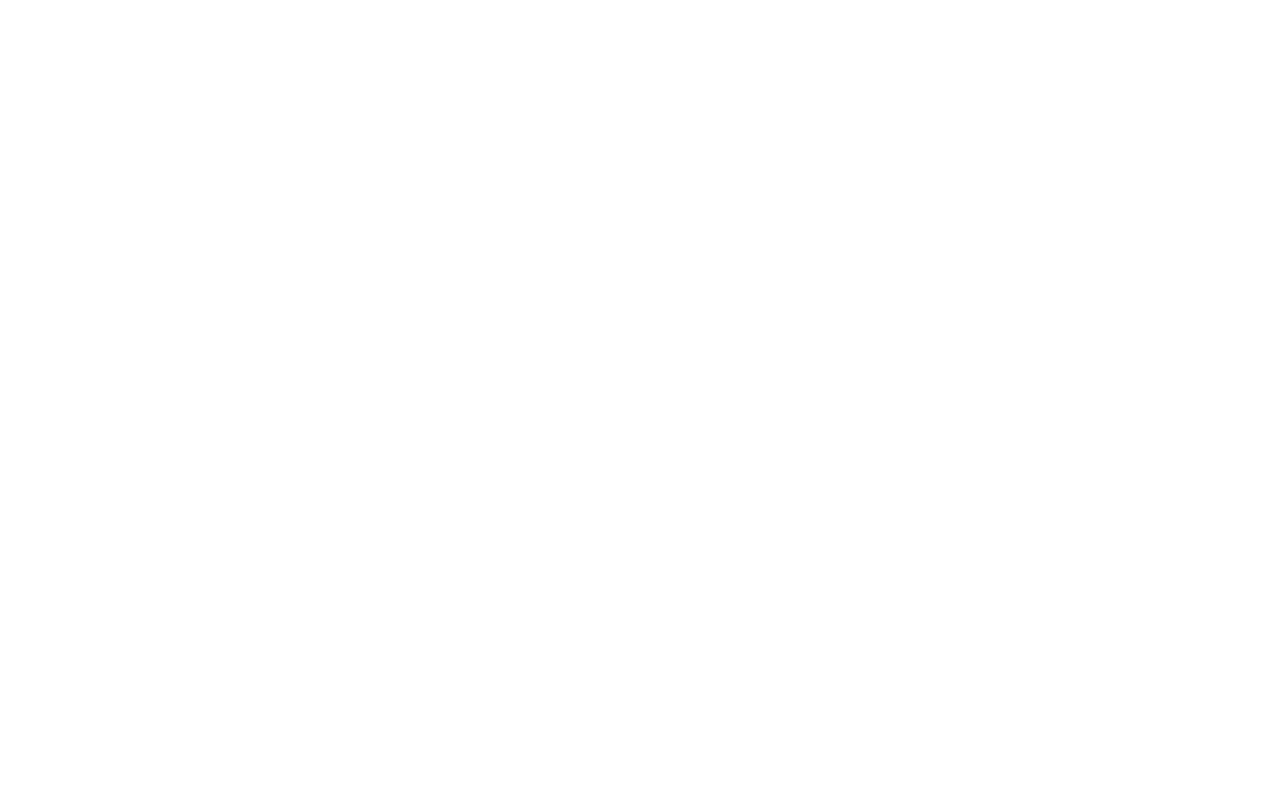
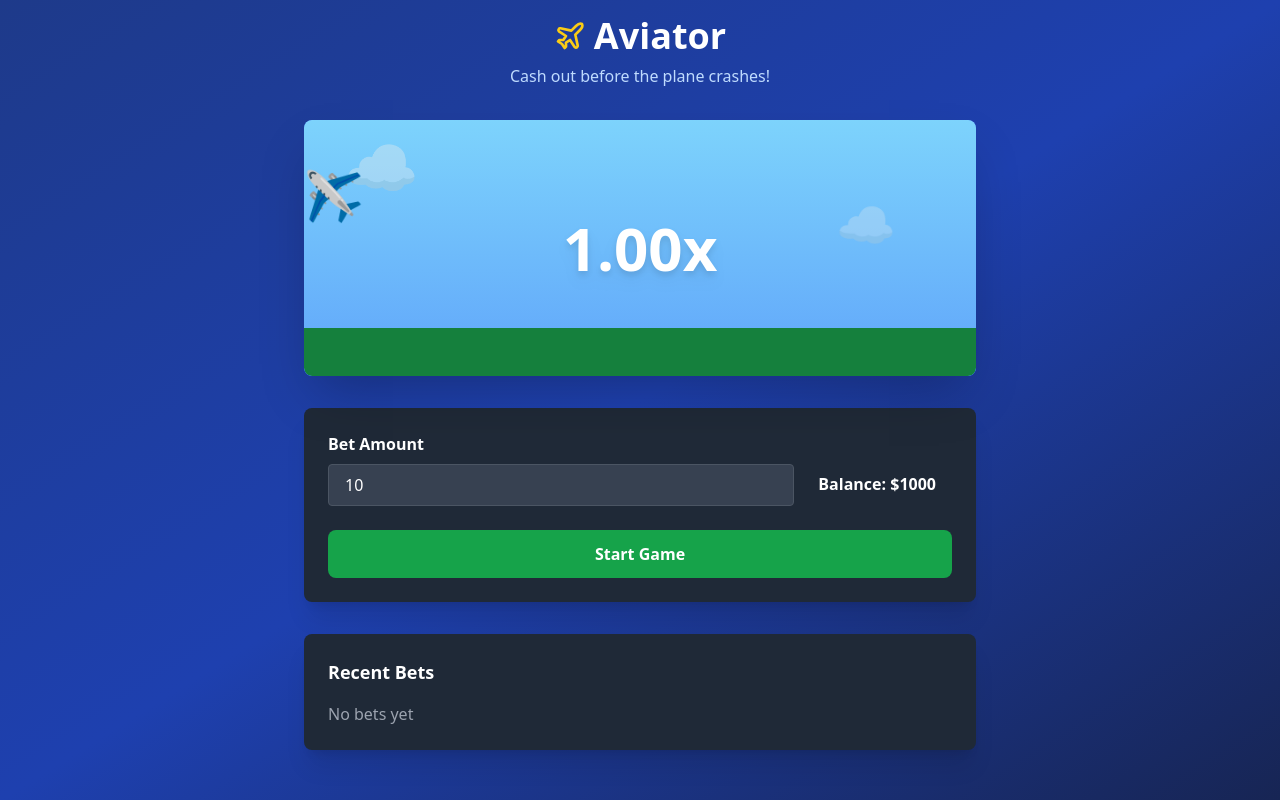
Before and after one commit to Brianlicent/lucky-butterfly, a React (Vite) app: page / in a window 1280 px wide. Built offline with nearby package versions, Linux system fonts and the light colour scheme.

Commit message:
Updated project files

```diff
--- a/src/pages/Index.tsx
+++ b/src/pages/Index.tsx
@@ -1,10 +1,217 @@
+import { useState, useEffect, useRef } from 'react';
+import { Plane } from 'lucide-react';
 
-import React from 'react';
+interface Bet {
+  amount: number;
+  multiplier: number;
+  status: 'pending' | 'won' | 'lost';
+}
 
-const Index = () => {
+export default function AviatorGame() {
+  const [balance, setBalance] = useState(1000);
+  const [betAmount, setBetAmount] = useState(10);
+  const [gameState, setGameState] = useState<'idle' | 'flying' | 'crashed'>('idle');
+  const [multiplier, setMultiplier] = useState(1.0);
+  const [bets, setBets] = useState<Bet[]>([]);
+  const [crashPoint, setCrashPoint] = useState(0);
+  const gameLoopRef = useRef<NodeJS.Timeout | null>(null);
+  const planePositionRef = useRef(0);
+
+  // Generate random crash point
+  const generateCrashPoint = () => {
+    return Math.random() * 0.08 + 0.02; // Crash between 1.02x and 1.08x
+  };
+
+  // Start game
+  const startGame = () => {
+    if (betAmount > balance || betAmount <= 0) return;
+
+    setGameState('flying');
+    setMultiplier(1.0);
+    planePositionRef.current = 0;
+    setCrashPoint(generateCrashPoint());
+    setBalance(balance - betAmount);
+
+    const newBet: Bet = {
+      amount: betAmount,
+      multiplier: 1.0,
+      status: 'pending',
+    };
+    setBets([newBet, ...bets]);
+
+    // Game loop
+    let currentMultiplier = 1.0;
+    gameLoopRef.current = setInterval(() => {
+      currentMultiplier += crashPoint;
+      setMultiplier(currentMultiplier);
+      planePositionRef.current = Math.min(currentMultiplier * 20, 90);
+
+      // Check if crashed
+      if (currentMultiplier >= 1 + crashPoint) {
+        setGameState('crashed');
+        setBets((prev) => [
+          { ...prev[0], status: 'lost', multiplier: currentMultiplier },
+          ...prev.slice(1),
+        ]);
+        if (gameLoopRef.current) clearInterval(gameLoopRef.current);
+      }
+    }, 50);
+  };
+
+  // Cash out
+  const cashOut = () => {
+    if (gameState !== 'flying') return;
+
+    const winAmount = betAmount * multiplier;
+    setBalance((prev) => prev + winAmount);
+    setGameState('idle');
+    setBets((prev) => [
+      { ...prev[0], status: 'won', multiplier },
+      ...prev.slice(1),
+    ]);
+
+    if (gameLoopRef.current) clearInterval(gameLoopRef.current);
+  };
+
+  // Reset game
+  const resetGame = () => {
+    if (gameLoopRef.current) clearInterval(gameLoopRef.current);
+    setGameState('idle');
+    setMultiplier(1.0);
+    planePositionRef.current = 0;
+  };
+
+  useEffect(() => {
+    return () => {
+      if (gameLoopRef.current) clearInterval(gameLoopRef.current);
+    };
+  }, []);
+
   return (
-    <></>
+    <div className="min-h-screen bg-gradient-to-br from-blue-900 via-blue-800 to-blue-950 p-4">
+      <div className="max-w-2xl mx-auto">
+        {/* Header */}
+        <div className="text-center mb-8">
+          <div className="flex items-center justify-center gap-2 mb-2">
+            <Plane className="w-8 h-8 text-yellow-400" />
+            <h1 className="text-4xl font-bold text-white">Aviator</h1>
+          </div>
+          <p className="text-blue-200">Cash out before the plane crashes!</p>
+        </div>
+
+        {/* Game Arena */}
+        <div className="bg-gradient-to-b from-blue-400 to-blue-600 rounded-lg p-8 mb-8 relative h-64 overflow-hidden shadow-2xl">
+          {/* Sky background */}
+          <div className="absolute inset-0 bg-gradient-to-b from-sky-300 to-blue-400 rounded-lg" />
+
+          {/* Clouds */}
+          <div className="absolute top-4 left-10 text-6xl opacity-40">☁️</div>
+          <div className="absolute top-20 right-20 text-5xl opacity-30">☁️</div>
+
+          {/* Plane */}
+          <div
+            className="absolute transition-all duration-100 z-10"
+            style={{
+              left: `${planePositionRef.current}%`,
+              top: '20%',
+            }}
+          >
+            <div className="text-5xl transform -scale-x-100">✈️</div>
+          </div>
+
+          {/* Multiplier Display */}
+          <div className="absolute inset-0 flex items-center justify-center">
+            <div className="text-center">
+              <div className="text-6xl font-bold text-white drop-shadow-lg">
+                {multiplier.toFixed(2)}x
+              </div>
+              {gameState === 'crashed' && (
+                <div className="text-2xl text-red-400 font-bold mt-4">CRASHED!</div>
+              )}
+            </div>
+          </div>
+
+          {/* Ground */}
+          <div className="absolute bottom-0 left-0 right-0 h-12 bg-green-700 rounded-b-lg" />
+        </div>
+
+        {/* Controls */}
+        <div className="bg-gray-800 rounded-lg p-6 mb-8 shadow-xl">
+          <div className="mb-6">
+            <label className="block text-white mb-2 font-semibold">Bet Amount</label>
+            <div className="flex gap-2">
+              <input
+                type="number"
+                value={betAmount}
+                onChange={(e) => setBetAmount(Math.max(1, Number(e.target.value)))}
+                disabled={gameState !== 'idle'}
+                className="flex-1 bg-gray-700 text-white px-4 py-2 rounded border border-gray-600 disabled:opacity-50"
+                min="1"
+              />
+              <span className="text-white font-semibold px-4 py-2">Balance: ${balance}</span>
+            </div>
+          </div>
+
+          <div className="flex gap-4">
+            {gameState === 'idle' && (
+              <button
+                onClick={startGame}
+                disabled={betAmount > balance}
+                className="flex-1 bg-green-600 hover:bg-green-700 disabled:bg-gray-600 text-white font-bold py-3 rounded-lg transition"
+              >
+                Start Game
+              </button>
+            )}
+            {gameState === 'flying' && (
+              <button
+                onClick={cashOut}
+                className="flex-1 bg-yellow-500 hover:bg-yellow-600 text-black font-bold py-3 rounded-lg transition text-lg"
+              >
+                Cash Out @ {multiplier.toFixed(2)}x
+              </button>
+            )}
+            {gameState === 'crashed' && (
+              <button
+                onClick={resetGame}
+                className="flex-1 bg-blue-600 hover:bg-blue-700 text-white font-bold py-3 rounded-lg transition"
+              >
+                Play Again
+              </button>
+            )}
+          </div>
+        </div>
+
+        {/* Bet History */}
+        <div className="bg-gray-800 rounded-lg p-6 shadow-xl">
+          <h2 className="text-white font-bold text-lg mb-4">Recent Bets</h2>
+          <div className="space-y-2 max-h-48 overflow-y-auto">
+            {bets.length === 0 ? (
+              <p className="text-gray-400">No bets yet</p>
+            ) : (
+              bets.map((bet, idx) => (
+                <div
+                  key={idx}
+                  className={`p-3 rounded flex justify-between items-center ${
+                    bet.status === 'won'
+                      ? 'bg-green-900 text-green-200'
+                      : bet.status === 'lost'
+                        ? 'bg-red-900 text-red-200'
+                        : 'bg-yellow-900 text-yellow-200'
+                  }`}
+                >
+                  <span>${bet.amount}</span>
+                  <span className="font-bold">{bet.multiplier.toFixed(2)}x</span>
+                  <span className="text-sm font-semibold">
+                    {bet.status === 'won' && `+$${(bet.amount * bet.multiplier).toFixed(0)}`}
+                    {bet.status === 'lost' && `-$${bet.amount}`}
+                    {bet.status === 'pending' && 'Pending'}
+                  </span>
+                </div>
+              ))
+            )}
+          </div>
+        </div>
+      </div>
+    </div>
   );
-};
-
-export default Index;
+}
```
